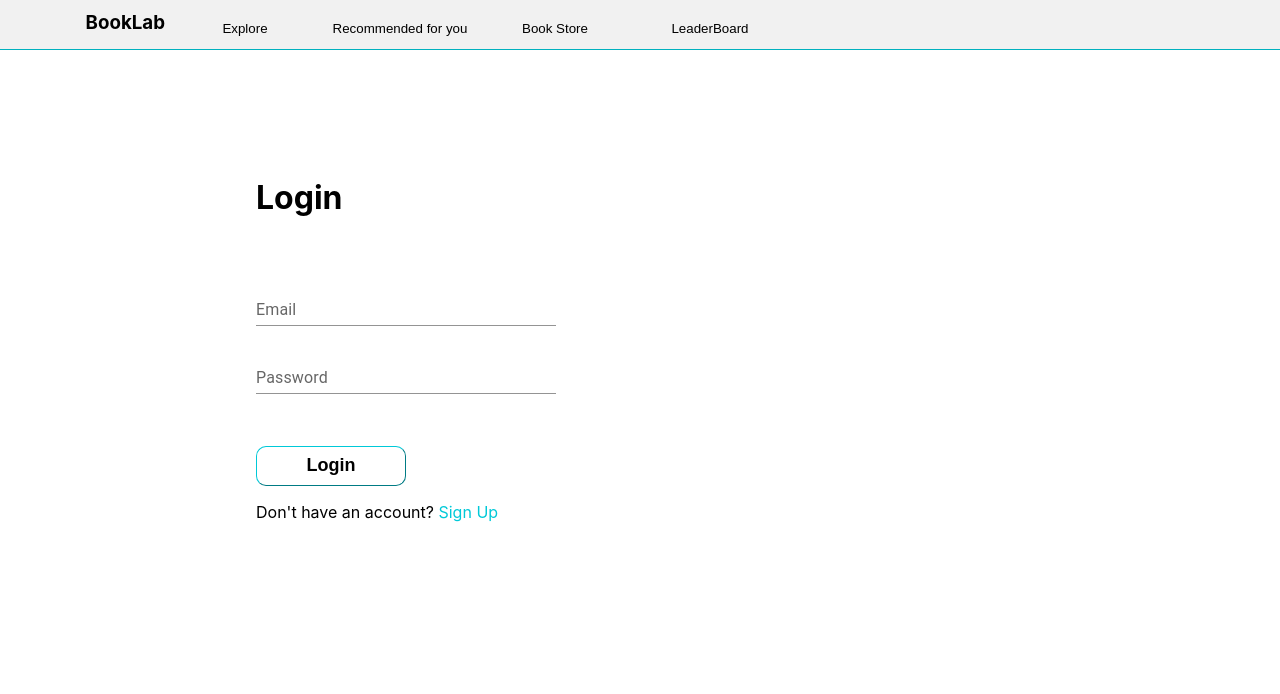
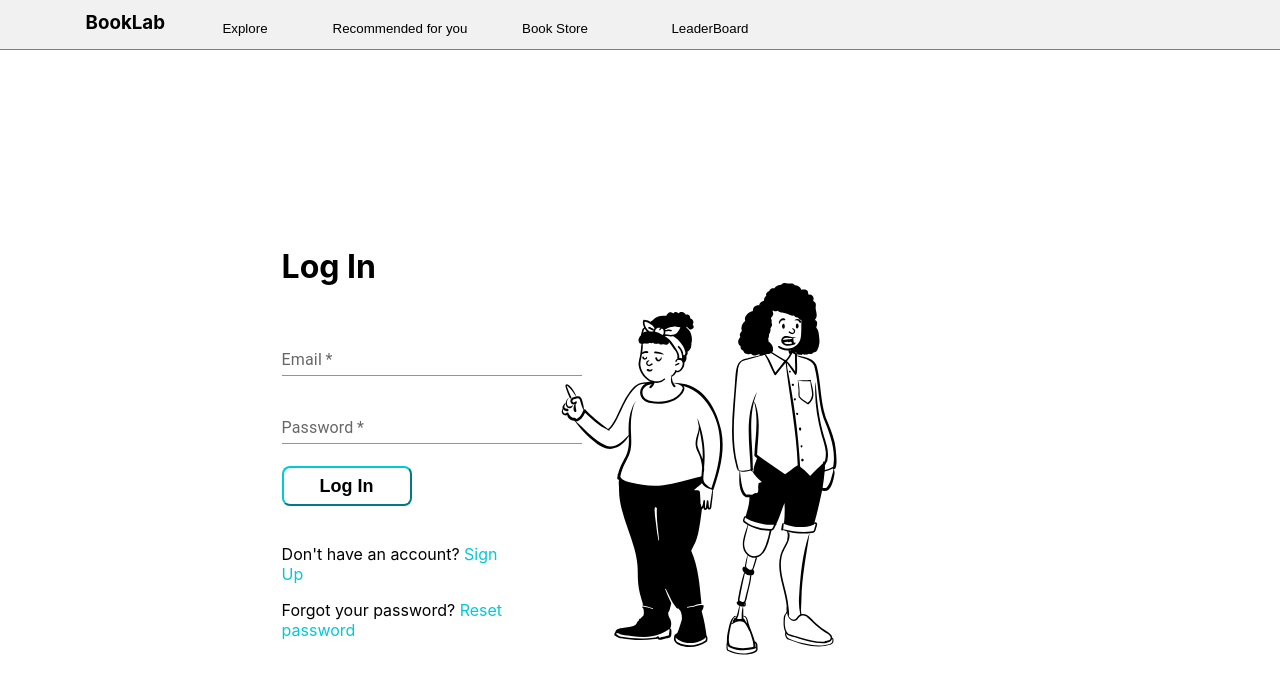
Before and after one commit to leoc-22/capstone-project-3900-w11a-beltd, a React (Create React App) app in the folder Front End/: page /login in a window 1280 px wide. Shown: the top 694 px of the page. Built offline with nearby package versions, Linux system fonts and the light colour scheme.

Commit message:
Connected user account pages

```diff
--- a/Front End/src/App.js
+++ b/Front End/src/App.js
@@ -3,8 +3,9 @@ import './App.css';
 import { BrowserRouter as Router, Switch, Route } from 'react-router-dom'
 import ReactDOM from 'react-dom';
 import LandingPage from './Pages/LandingPage'
-import login from './Pages/login'
-import signup from './Pages/signup'
+import LogInPage from './Pages/login'
+import SignUpPage from './Pages/signup'
+import ResetPassword from './Pages/resetPassword';
 
 function App() {
   return (
@@ -13,10 +14,13 @@ function App() {
         <Route exact path="/" component={LandingPage}></Route>
       </Switch>
       <Switch>
-        <Route exact path="/login" component={login}></Route>
+        <Route exact path="/login" component={LogInPage}></Route>
       </Switch>
       <Switch>
-        <Route exact path="/signup" component={signup}></Route>
+        <Route exact path="/signup" component={SignUpPage}></Route>
+      </Switch>
+      <Switch>
+        <Route exact path="/reset" component={ResetPassword}></Route>
       </Switch>
     </Router>
   );
--- a/Front End/src/Pages/login.js
+++ b/Front End/src/Pages/login.js
@@ -1,60 +1,48 @@
 import React, {useState} from 'react';
-import LoginTopBar from '../Components/LoginTopBar'
-import SearchIcon from '@mui/icons-material/Search';
-import TextField from '@mui/material/TextField';
-import Button from '@mui/material/Button';
+import LoginTopBar from '../Components/LoginTopBar';
 import { useHistory } from 'react-router-dom';
 import { makeStyles} from '@material-ui/core';
+import { grid } from '@mui/system';
+import { Grid, TextField, Button } from '@mui/material';
 import validator from 'validator';
+import login from "../Images/login.svg";
 
 
 const useStyles = makeStyles({
-    loginBtn : {
-        width:150,
-        height:40,
-        borderRadius: 10,
+    body: {
+        margin: "22vh 22vw",
+        display: grid,
+        gridTemplateColumns: "1fr 2fr",
+    },
+    primaryButton: {
+        width: 130,
+        height: 40,
+        borderRadius: 8,
         fontSize: "large",
-        marginTop : "5%",
-        background:"transparent",
+        margin: "10% 0",
+        background: "transparent",
         fontWeight: "bold",
-        borderWidth: "thin",
         borderColor: "#00C9D8",
         '&:hover': {
-            //color: "#00C9D8",
-            cursor:"pointer"
+            backgroundColor: "#00C9D8",
+            color: "#fff",
+            cursor: "pointer"
         }
-
     },
-
-    mainSection : {
-        display:"inline",
-
+    link: {
+        color: "#00C9D8",
+        '&:hover': {
+            cursor: "pointer"
+        }
     },
-    loginText : {
-        marginLeft : "20%",
-        marginTop : "10%",
-
+    image: {
+        marginLeft: "5%",
     },
-    loginInput : {
-        marginLeft : "20%",
-
-    },
-    textInput: {
-        width:150,
-
-    },
-    signUp :{
-        color:"#00C9D8",
-    '&:hover': {
-        cursor:"pointer"
-    }
-    }
-
 })
 
 
 
-export default function LandingPage() {
+export default function LogInPage() {
     const history = useHistory();
     const classes = useStyles();
     // email validation from: https://www.geeksforgeeks.org/how-to-validate-an-email-in-reactjs/
@@ -73,41 +61,59 @@ export default function LandingPage() {
         <div>
             <LoginTopBar>
             </LoginTopBar>
-            <h1 class = {classes.loginText}>Login</h1>
-            <div  class = {classes.loginInput}>
-
-                <TextField
-                    id="standard-basic"
+            <div class={classes.body}>
+                <Grid container spacing={3}>
+                    <Grid item xs={4}>
+                            <h1>Log In</h1>
+                            <div>
+                                <form>
+                                <TextField required
                                     label="Email"
                                     variant="standard"
                                     style={{
                                         width: 300,
-                        marginTop : 40
+                                        marginTop: 20
                                     }}
                                     onChange={(e) => validateEmail(e)}
-                    helperText={emailError}>
+                                    helperText={emailError}
+                                    >
                                 </TextField>
                                 <br></br>
-                <TextField
-                    id="standard-basic"
+                                <TextField required
                                     label="Password"
                                     variant="standard"
                                     type="password"
                                     style={{
                                         width: 300,
-                        marginTop : 20
-                    }}>
+                                        marginTop: 20
+                                    }}
+                                    >
                                 </TextField>
                                 <br></br>
 
-                <Button disableRipple class = {classes.loginBtn}
-                        onClick = {() => history.push("/")}
-                    >Login
+                                <Button disableRipple
+                                    class={classes.primaryButton}
+                                    onClick={() => history.push("/login")}
+                                    id="submit"
+                                    value="Submit"
+                                    type="submit"
+                                >Log In
                                 </Button>
+                                </form>
                                 <p>Don't have an account? <a
-                    onClick = {() => history.push("/signup")}
-                    class = {classes.signUp}
+                                    onClick={() => history.push("/signup")}
+                                    class={classes.link}
                                 >Sign Up</a></p>
+                                <p>Forgot your password? <a
+                                    onClick={() => history.push("/reset")}
+                                    class={classes.link}
+                                >Reset password</a></p>
+                            </div>
+                    </Grid>
+                    <Grid item xs={6}>
+                            <img class={classes.image} src={login} alt="two people standing" />
+                    </Grid>
+                </Grid>
             </div>
 
         </div>
--- a/Front End/src/Pages/resetPassword.js
+++ b/Front End/src/Pages/resetPassword.js
@@ -35,7 +35,9 @@ const useStyles = makeStyles({
             cursor: "pointer"
         }
     },
-
+    image: {
+        marginLeft: "5%",
+    },
 })
 
 export default function ResetPassword() {
--- a/Front End/src/Pages/signup.js
+++ b/Front End/src/Pages/signup.js
@@ -19,7 +19,7 @@ const useStyles = makeStyles({
         height: 40,
         borderRadius: 8,
         fontSize: "large",
-        marginTop: "10%",
+        margin: "10% 0",
         background: "transparent",
         fontWeight: "bold",
         borderColor: "#00C9D8",
@@ -35,7 +35,9 @@ const useStyles = makeStyles({
             cursor: "pointer"
         }
     },
-
+    image: {
+        marginLeft: "5%",
+    },
 })
 
 export default function SignUpPage() {
```
Also changed, not shown: Front End/src/Images/login.svg (added). Lines whose indentation alone changed are shown as unchanged.
